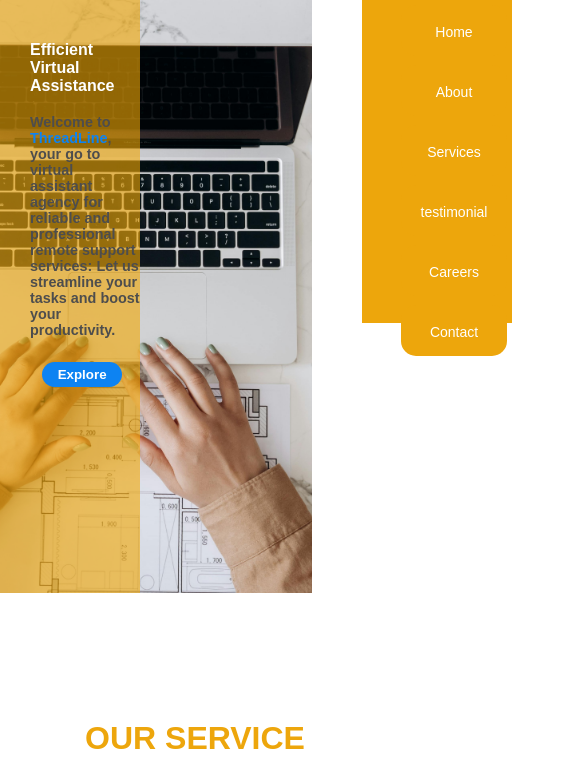
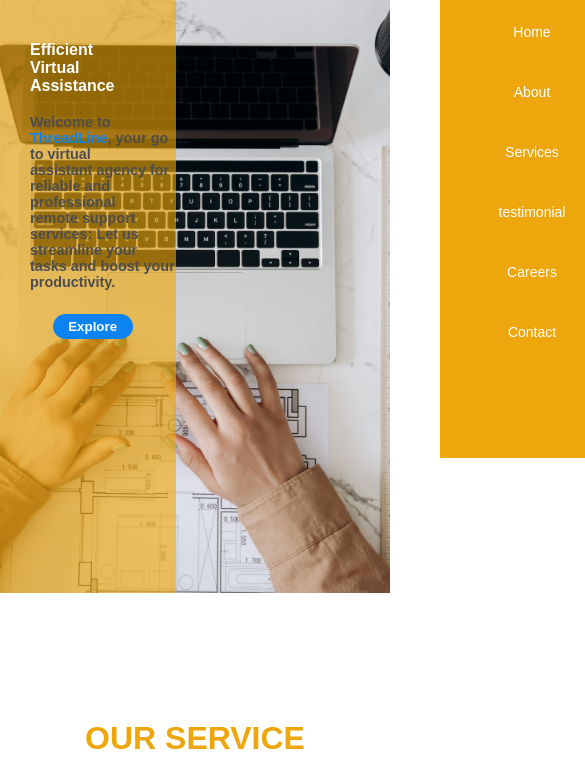
Before and after one commit to zahraM921-pjr/thread-line, a plain HTML site: page index.html in a window 390 px wide. Shown: the part 82-862 px from the top of the page, 585 px wide, since content can reach past the window. Drawn offline with Linux system fonts and the light colour scheme.

Commit message:
Update style.css

```diff
--- a/style.css
+++ b/style.css
@@ -105,7 +105,7 @@ nav .fa-solid{
 
     .header{
         min-height: 80vh;
-        width: 80%;
+        width: 100%;
     }
 
     .text-box h1{
@@ -126,7 +126,7 @@ nav .fa-solid{
     .nav-links {
         position: absolute;
         background:hsl(41, 90%, 49%);
-        height: 60%;
+        height: 80%;
         width: 150px;
         top: 0;
         right: -200px;
```
